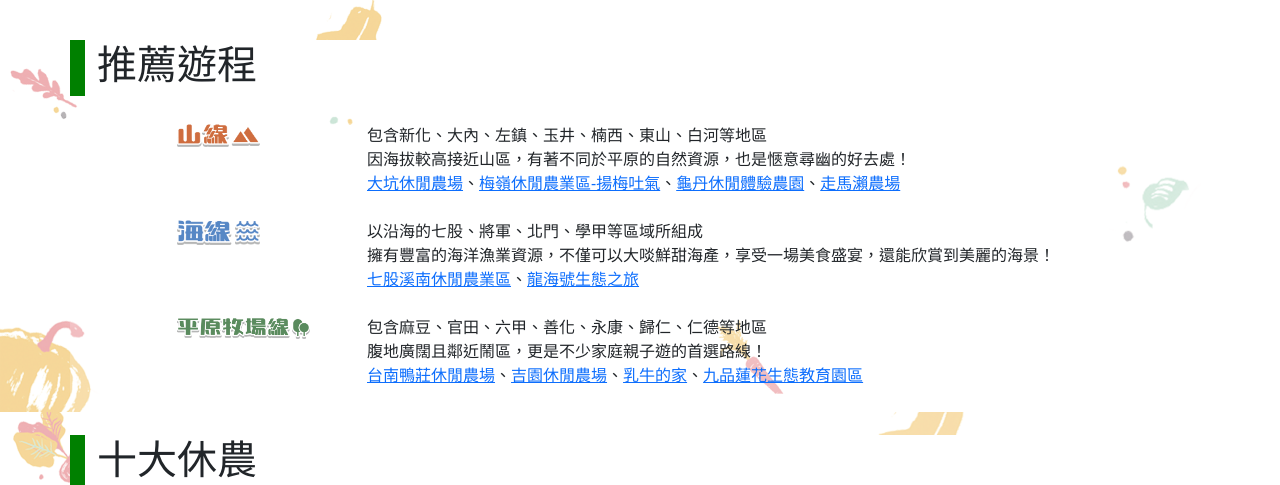
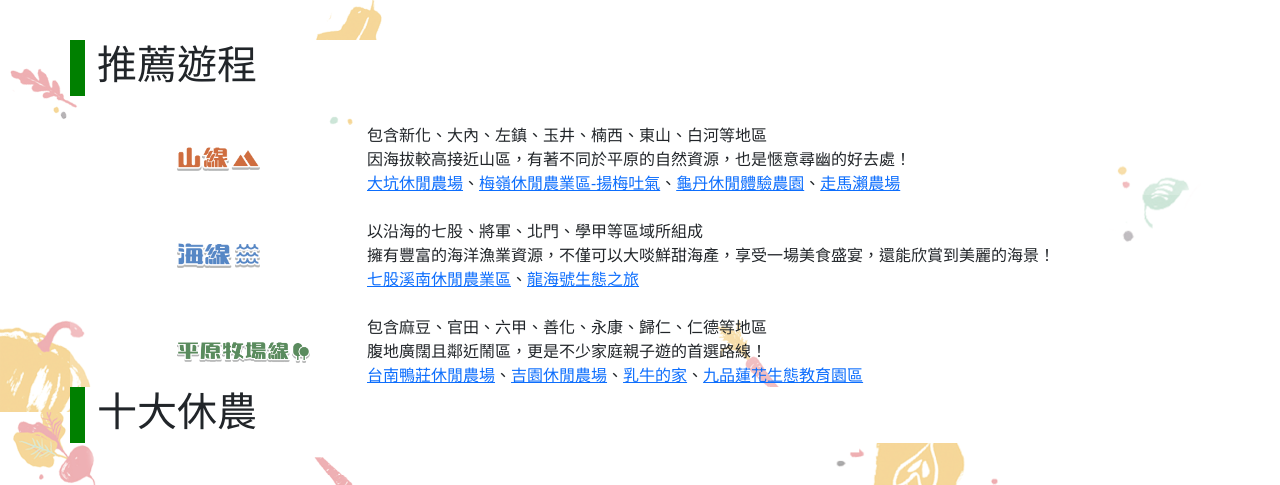
Before and after one commit to TNcasualagri/TNcasualagri.github.io, a plain HTML site: page index.html in a window 1280 px wide. Shown: the part 1308-1793 px from the top of the page. Drawn offline with nearby package versions, Linux system fonts and the light colour scheme.

Commit message:
Update index.html

```diff
--- a/index.html
+++ b/index.html
@@ -14,6 +14,10 @@
       <!-- Bootstrap core CSS -->
       <link href="assets/dist/css/bootstrap.min.css" rel="stylesheet">
       <style>
+       .modal-footer
+        {
+          text-align: center;
+        }
          .bd-placeholder-img {
          font-size: 1.125rem;
          text-anchor: middle;
@@ -80,21 +84,22 @@
 
       <section class="">
          <div class="">
-          <div class="row align-middle" style="background-color: rgba(255, 255, 255, 0.178);">
+          <div class="row align-items-center" style="background-color: rgba(255, 255, 255, 0.178);">
                <div class="col-lg-1 col-1"></div>
                <div class="col-lg-2 col-11">
-                  <img style="width:50%;  display:flex;  align-items:center;  " src="mountain.png">
+                  <img style="width:50%;  display:flex;   " src="mountain.png">
                </div>
                <div class="col">
                   包含新化、大內、左鎮、玉井、楠西、東山、白河等地區<br>因海拔較高接近山區，有著不同於平原的自然資源，也是愜意尋幽的好去處！
                   <br>
                   <a href="#a1">大坑休閒農場</a>、<a href="#a3">梅嶺休閒農業區-揚梅吐氣</a>、<a href="#a2">龜丹休閒體驗農園</a>、<a href="#a4">走馬瀨農場</a>
-                  <BR><BR>
+
                </div>
             </div>
          </div>
+         <br>
          <div class="">
-          <div class="row align-middle" style="background-color: rgba(255, 255, 255, 0.178);">
+          <div class="row align-items-center" style="background-color: rgba(255, 255, 255, 0.178);">
                <div class="col-lg-1 col-1"></div>
                <div class="col-lg-2 col-11 align-middle ">
                   <img style="width:50%;align-middle" src="sea.png">
@@ -103,12 +108,13 @@
                   以沿海的七股、將軍、北門、學甲等區域所組成<br>擁有豐富的海洋漁業資源，不僅可以大啖鮮甜海產，享受一場美食盛宴，還能欣賞到美麗的海景！
                   <br>
                   <a href="#a6"> 七股溪南休閒農業區</a>、<a href="#a5">龍海號生態之旅</a>
-                  <BR><BR>
+
                </div>
             </div>
          </div>
+         <br>
          <div class="">
-            <div class="row" style="background-color: rgba(255, 255, 255, 0.178);">
+            <div class="row  align-items-center" style="background-color: rgba(255, 255, 255, 0.178);">
                <div class="col-lg-1 col-1"></div>
                <div class="col-lg-2 col-11">
                   <img style="width:80%" src="green.png">
@@ -117,7 +123,7 @@
                   包含麻豆、官田、六甲、善化、永康、歸仁、仁德等地區<br>腹地廣闊且鄰近鬧區，更是不少家庭親子遊的首選路線！
                   <br>
                   <a href="#a8">台南鴨莊休閒農場</a>、<a href="#a10">吉園休閒農場</a>、<a href="#a7">乳牛的家</a>、<a href="#a9">九品蓮花生態教育園區</a>
-                  <BR><BR>
+
                   <br>
                </div>
             </div>
```
